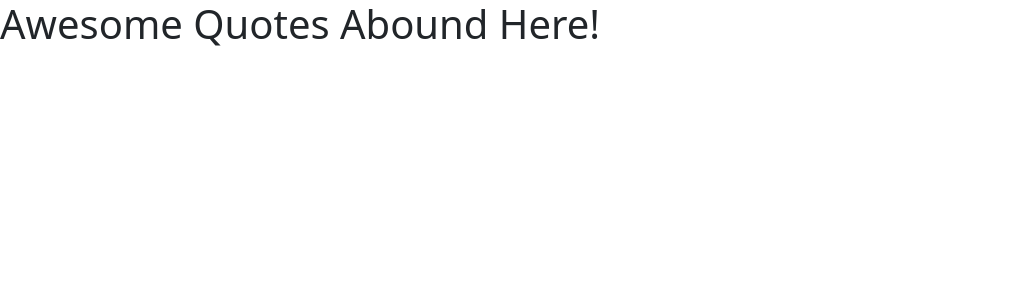
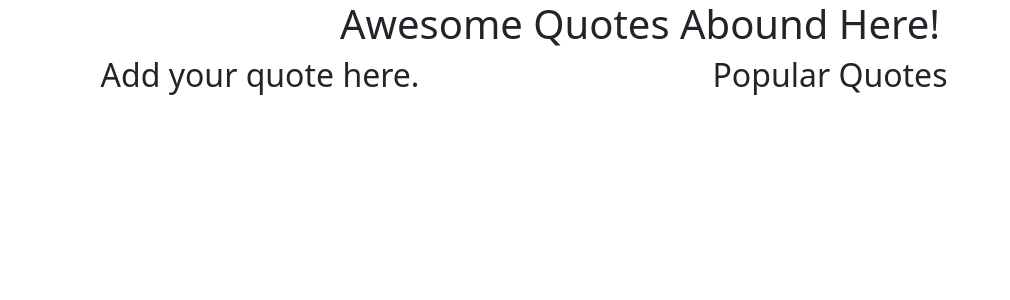
Before and after one commit to SusanMageto/Angular-Quote-App, an Angular app: page / in a window 1280 px wide. Shown: the top 300 px of the page, without its empty margins (0-1010 px from the left). Built offline with nearby package versions, Linux system fonts and the light colour scheme.

Commit message:
separates the page into two using divs in the app.component.html

```diff
--- a/src/app/app.component.html
+++ b/src/app/app.component.html
@@ -1,3 +1,15 @@
-<h1>
+<h1 class="title text-center">
   Awesome Quotes Abound Here!
 </h1>
+<div class="container">
+  <div class="row">
+    <div class="col-md-4 text-center">
+      <h2>Add your quote here.</h2>
+    </div>
+    <div class="col-md-8 text-center">
+      <h2>
+        Popular Quotes
+      </h2>
+    </div>
+  </div>
+</div>
```
